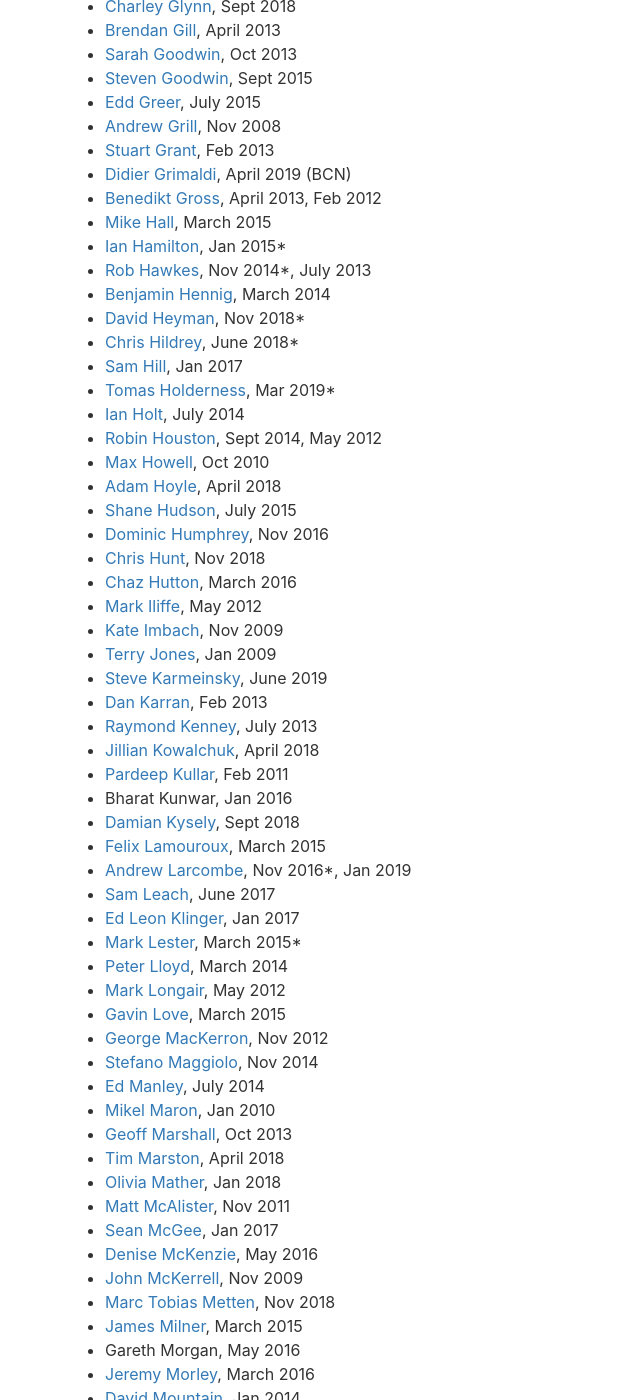
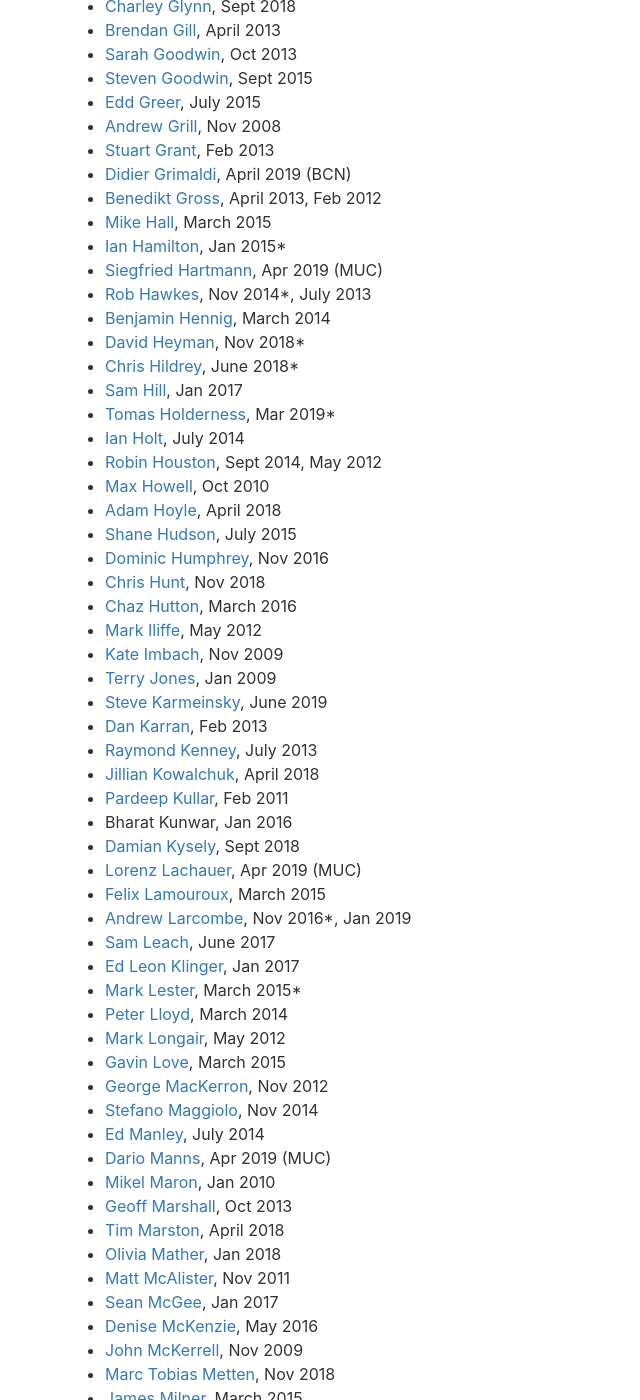
Before and after one commit to geomob/geomob-website, a Jekyll site: the page built from past-speakers.html, in a window 1280 px wide and 1400 px high, scrolled down 2138 px. Shown: the whole window, without its empty margins (0-640 px from the left). Built offline with Jekyll 4.4.1, drawn with Linux system fonts in a browser that asks for light colours; comment, search, counter and statistics services are not loaded; some of the changed text lies outside the part shown.

Commit message:
add April geomobMUC speakers

```diff
--- a/past-speakers.html
+++ b/past-speakers.html
@@ -103,6 +103,7 @@ Winners are denoted by a * beside the date of their talk.
   <li><a href="https://twitter.com/bndktgrs">Benedikt Gross</a>, April 2013, Feb 2012</li>
   <li><a href="https://twitter.com/thisismikehall">Mike Hall</a>, March 2015</li>
   <li><a href="https://twitter.com/ianhamilton_">Ian Hamilton</a>, Jan 2015*</li>
+  <li><a href="https://www.linkedin.com/in/siegfried-hartmann-48187b5/">Siegfried Hartmann</a>, Apr 2019 (MUC)</li>
   <li><a href="https://twitter.com/robhawkes">Rob Hawkes</a>, Nov 2014*, July 2013</li>
   <li><a href="http://www.viewsoftheworld.net/">Benjamin Hennig</a>, March 2014</li>
   <li><a href="https://twitter.com/davidheyman">David Heyman</a>, Nov 2018*</li>
@@ -127,6 +128,7 @@ Winners are denoted by a * beside the date of their talk.
   <li><a href="https://twitter.com/kullar">Pardeep Kullar</a>, Feb 2011</li>
   <li>Bharat Kunwar, Jan 2016</li>
   <li><a href="https://twitter.com/DamianKys">Damian Kysely</a>, Sept 2018</li>
+  <li><a href="https://www.linkedin.com/in/lorenzlachauer/">Lorenz Lachauer</a>, Apr 2019 (MUC)</li>
   <li><a href="https://twitter.com/FelixLamouroux">Felix Lamouroux</a>, March 2015</li>
   <li><a href="https://twitter.com/andrewl">Andrew Larcombe</a>, Nov 2016*, Jan 2019</li>
   <li><a href="https://twitter.com/SamuelLeach">Sam Leach</a>, June 2017</li>
@@ -138,6 +140,7 @@ Winners are denoted by a * beside the date of their talk.
   <li><a href="https://twitter.com/jawj">George MacKerron</a>, Nov 2012</li>
   <li><a href="https://twitter.com/zzzviad">Stefano Maggiolo</a>, Nov 2014</li>
   <li><a href="https://twitter.com/edthink">Ed Manley</a>, July 2014</li>
+  <li><a href="https://www.linkedin.com/in/dario-manns-581a0aa1/">Dario Manns</a>, Apr 2019 (MUC)</li>
   <li><a href="https://twitter.com/mikel">Mikel Maron</a>, Jan 2010</li>
   <li><a href="https://twitter.com/geofftech">Geoff Marshall</a>, Oct 2013</li>
   <li><a href="https://twitter.com/timmarston">Tim Marston</a>, April 2018</li>
@@ -149,6 +152,7 @@ Winners are denoted by a * beside the date of their talk.
   <li><a href="https://twitter.com/mtmthemovie">Marc Tobias Metten</a>, Nov 2018</li>
   <li><a href="https://twitter.com/JamesLMilner">James Milner</a>, March 2015</li>
   <li>Gareth Morgan, May 2016</li>
+  <li><a href="https://twitter.com/yasharmoradi">Yashar Moradi</a>, Apr 2019 (MUC)</li>
   <li><a href="https://twitter.com/jeremy_morley">Jeremy Morley</a>, March 2016</li>
   <li><a href="https://twitter.com/davidmountain">David Mountain</a>, Jan 2014</li>
   <li><a href="https://twitter.com/APMurdock">Andy Murdock</a>, Mar 2016</li>
@@ -202,11 +206,13 @@ Winners are denoted by a * beside the date of their talk.
   <li><a href="https://twitter.com/puntofisso">Giuseppe Sollazzo</a>, July 2016</li>
   <li><a href="https://twitter.com/DougSpecht">Doug Specht</a>, Jan 2015</li>
   <li><a href="https://twitter.com/markspoff">Mark Spofforth</a>, May 2011</li>
+  <li><a href="https://www.linkedin.com/in/johannes-start-28438b9/">Johannes Start</a>, Apr 2019 (MUC)</li>
   <li><a href="https://twitter.com/GeospatialMax">Max Stephan</a>, Jan 2018, July 2016</li>
   <li><a href="https://twitter.com/AngharadStone">Angharad Stone</a>, Sept 2014</li>
   <li><a href="https://twitter.com/mclduk">Dan Stowell</a>, Mar 2019, Nov 2014</li>
   <li><a href="https://twitter.com/DomStubbins">Dominic Stubbins</a>, Mar 2019</li>
   <li><a href="https://twitter.com/vsubramanian">Vasanth Subramanian</a>, April 2013</li>
+  <li><a href="https://twitter.com/jedsundwall">Jed Sundwall</a>, Apr 2019 (MUC)</li>
   <li><a href="https://twitter.com/SutchFun">Hana Sutch</a>, June 2018</li>
   <li><a href="https://twitter.com/sztanko">Dimi Sztanko</a>, Oct 2013</li>
   <li><a href="http://www.mjt.me.uk/">Michael Tandy</a>, July 2013</li>
```
